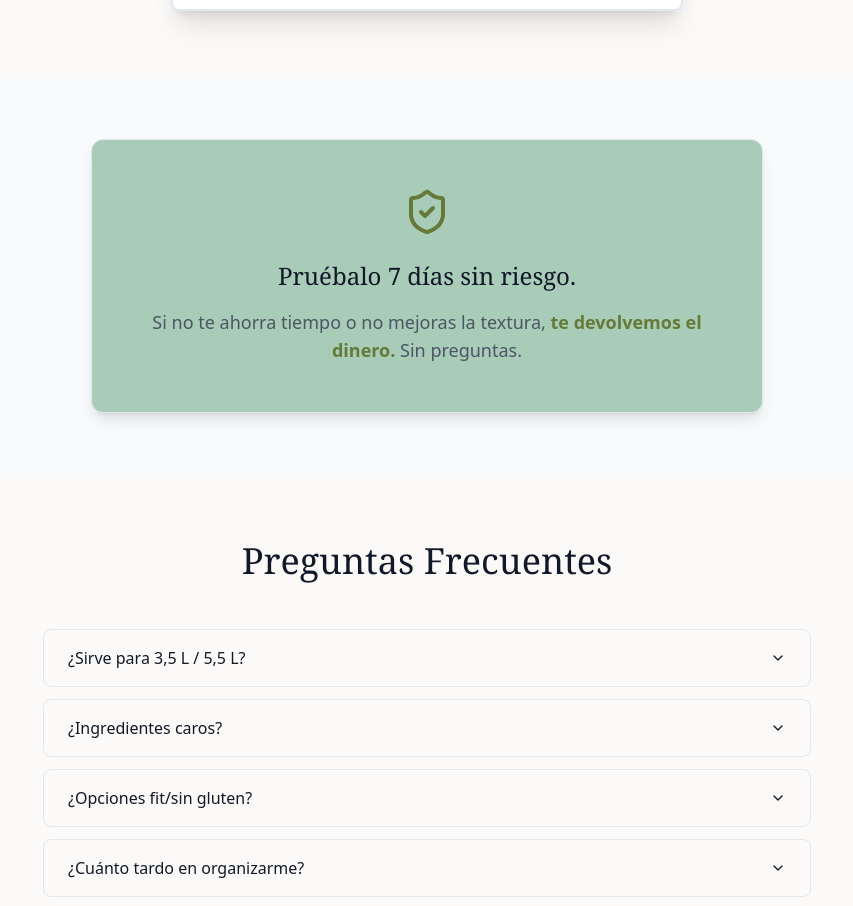
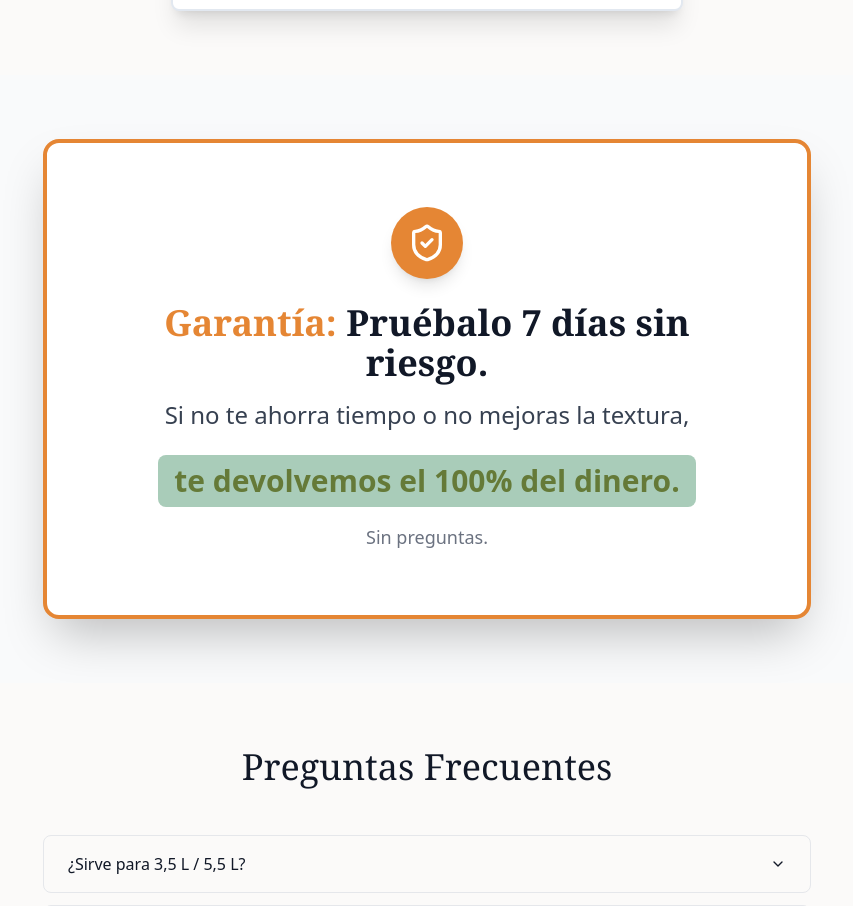
Before and after one commit to Laura271306/Expresalsabor, a React (Vite) app: page / in a window 1280 px wide. Shown: the part 7700-8606 px from the top of the page, without its empty margins (213-1066 px from the left). Built offline with nearby package versions, Linux system fonts and the light colour scheme.

Commit message:
[dyad] Making the RiskFreeGuaranteeSection more visually appealing - wrote 1 file(s)

```diff
--- a/src/components/RiskFreeGuaranteeSection.tsx
+++ b/src/components/RiskFreeGuaranteeSection.tsx
@@ -5,13 +5,28 @@ import { ShieldCheck } from 'lucide-react';
 const RiskFreeGuaranteeSection: React.FC = () => {
   return (
     <SectionWrapper bgColor="light-gray">
-      <div className="p-12 border border-brand-secondary/30 rounded-xl text-center max-w-2xl mx-auto bg-brand-success-bg shadow-lg">
-        <ShieldCheck className="w-12 h-12 mx-auto mb-6 text-brand-secondary" />
-        <h3 className="text-2xl font-serif font-light text-gray-900 mb-4">
-          Pruébalo 7 días sin riesgo.
+      <div className="p-8 md:p-16 border-4 border-brand-primary rounded-2xl text-center max-w-3xl mx-auto bg-white shadow-2xl shadow-brand-primary/20">
+
+        <div className="flex justify-center mb-6">
+          <div className="p-4 rounded-full bg-brand-primary text-white shadow-lg">
+            <ShieldCheck className="w-10 h-10" />
+          </div>
+        </div>
+
+        <h3 className="text-3xl md:text-4xl font-serif font-bold text-gray-900 mb-4 leading-tight">
+          <span className="text-brand-primary">Garantía:</span> Pruébalo 7 días sin riesgo.
         </h3>
-        <p className="text-lg text-gray-600">
-          Si no te ahorra tiempo o no mejoras la textura, <span className="font-bold text-brand-secondary">te devolvemos el dinero.</span> Sin preguntas.
+
+        <p className="text-xl md:text-2xl text-gray-700 mb-6 font-medium">
+          Si no te ahorra tiempo o no mejoras la textura,
+        </p>
+
+        <p className="text-2xl md:text-3xl font-extrabold text-brand-secondary bg-brand-success-bg inline-block px-4 py-2 rounded-lg">
+          te devolvemos el 100% del dinero.
+        </p>
+
+        <p className="text-lg text-gray-500 mt-4">
+          Sin preguntas.
         </p>
       </div>
     </SectionWrapper>
```
